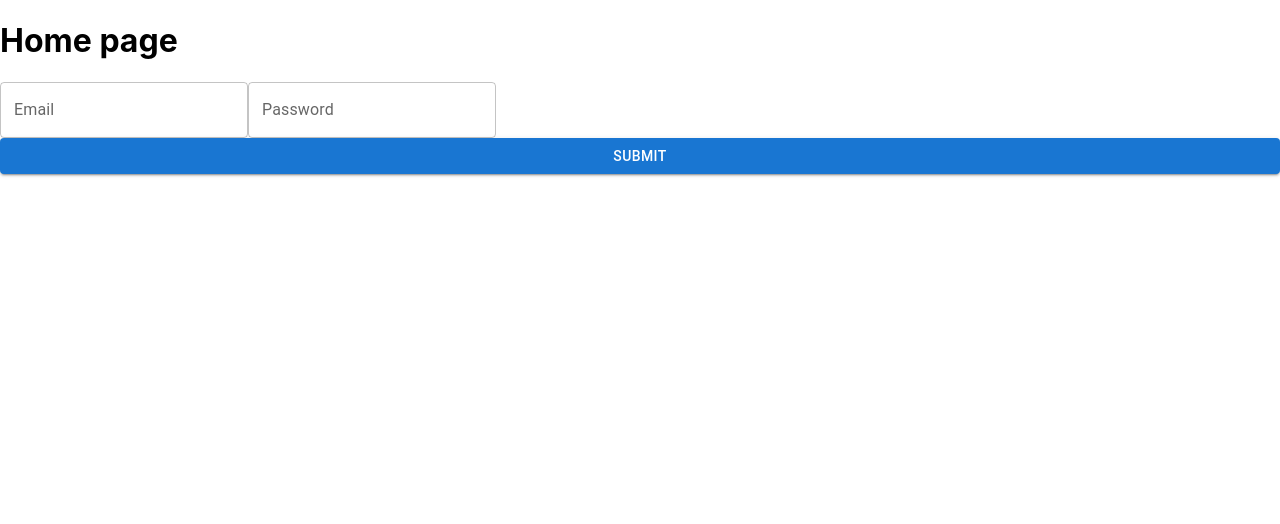
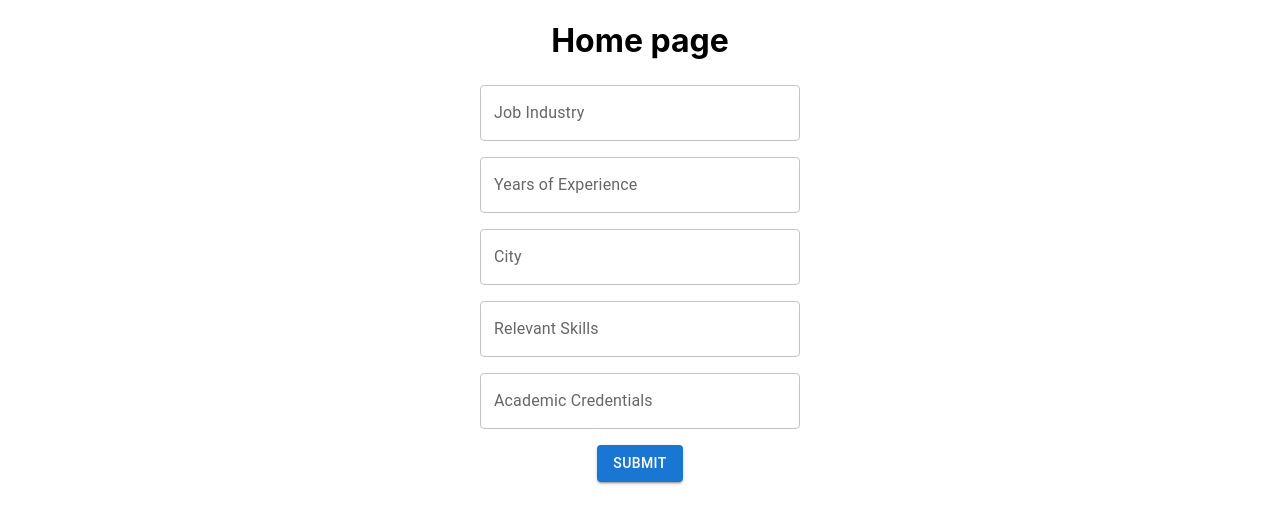
Before and after one commit to cdelapena/JHAIWT, a React (Create React App) app in the folder frontend/: page / in a window 1280 px wide. Shown: the top 524 px of the page. Built offline with nearby package versions, Linux system fonts and the light colour scheme.

Commit message:
created frontend ui

```diff
--- a/frontend/src/App.tsx
+++ b/frontend/src/App.tsx
@@ -8,8 +8,8 @@ function App() {
     <BrowserRouter>
     <Routes>
       <Route index path="/" element={<Home />} />
-      <Route path="/choose" element={<Home />} />
-      <Route path="/adventures" element={<Home />} />
+      <Route path="/path1" element={<Home />} />
+      <Route path="/path2" element={<Home />} />
     </Routes>
   </BrowserRouter>
   );
--- a/frontend/src/Pages/Home/Home.css
+++ b/frontend/src/Pages/Home/Home.css
@@ -0,0 +1,3 @@
+.title {
+    text-align: center;
+}
--- a/frontend/src/Pages/Home/Home.tsx
+++ b/frontend/src/Pages/Home/Home.tsx
@@ -1,10 +1,11 @@
 import React from "react";
 import InputForm from "./InputForm/InputForm"
+import "./Home.css";
 
 const Home = () => {
   return (
     <>
-      <h1>Home page</h1>
+      <h1 className="title">Home page</h1>
       <InputForm />
     </>
   );
--- a/frontend/src/Pages/Home/InputForm/InputForm.css
+++ b/frontend/src/Pages/Home/InputForm/InputForm.css
@@ -0,0 +1,10 @@
+.input-form {
+    text-align: center;
+    width: 20rem;
+    display: flex !important;
+    margin: 1rem auto !important;
+}
+
+.input-form-container{
+    margin: 25px 50px;
+}
--- a/frontend/src/Pages/Home/InputForm/InputForm.tsx
+++ b/frontend/src/Pages/Home/InputForm/InputForm.tsx
@@ -1,26 +1,38 @@
 import React from "react";
 import ReactDOM from "react-dom";
+
+import Button from "@mui/material/Button";
+import TextField, { TextFieldProps } from "@mui/material/TextField";
+import { styled } from "@mui/material/styles";
+
 import { useFormik } from "formik";
 import * as yup from "yup";
-import Button from "@mui/material/Button";
-import TextField from "@mui/material/TextField";
+
+import "./InputForm.css";
+
+// schema: https://github.com/jquense/yup?tab=readme-ov-file#stringurlmessage-string--function-schema
 
 const validationSchema = yup.object({
-  email: yup
+  jobIndustry: yup.string().required("Job industry is required"),
+  yearsOfExperience: yup
+    .number()
+    .integer("Please enter a number")
+    .required("Years of experience is required"),
+  city: yup.string().required("City is required"),
+  relevantSkills: yup.string().required("Relevant skills are required"),
+  academicCredentials: yup
     .string()
-    .email("Enter a valid email")
-    .required("Email is required"),
-  password: yup
-    .string()
-    .min(8, "Password should be of minimum 8 characters length")
-    .required("Password is required"),
+    .required("Academic credentials are required"),
 });
 
 const InputForm = () => {
   const formik = useFormik({
     initialValues: {
-      email: "",
-      password: "",
+      jobIndustry: "",
+      yearsOfExperience: "",
+      city: "",
+      relevantSkills: "",
+      academicCredentials: "",
     },
     validationSchema: validationSchema,
     onSubmit: (values) => {
@@ -29,30 +41,87 @@ const InputForm = () => {
   });
 
   return (
-    <div>
+    <div className="input-form-container">
       <form onSubmit={formik.handleSubmit}>
         <TextField
-          id="email"
-          name="email"
-          label="Email"
-          value={formik.values.email}
+          id="jobIndustry"
+          className="input-form"
+          name="jobIndustry"
+          label="Job Industry"
+          value={formik.values.jobIndustry}
           onChange={formik.handleChange}
           onBlur={formik.handleBlur}
-          error={formik.touched.email && Boolean(formik.errors.email)}
-          helperText={formik.touched.email && formik.errors.email}
+          error={
+            formik.touched.jobIndustry && Boolean(formik.errors.jobIndustry)
+          }
+          helperText={formik.touched.jobIndustry && formik.errors.jobIndustry}
         />
         <TextField
-          id="password"
-          name="password"
-          label="Password"
-          type="password"
-          value={formik.values.password}
+          id="yearsOfExperience"
+          className="input-form"
+          name="yearsOfExperience"
+          label="Years of Experience"
+          value={formik.values.yearsOfExperience}
           onChange={formik.handleChange}
           onBlur={formik.handleBlur}
-          error={formik.touched.password && Boolean(formik.errors.password)}
-          helperText={formik.touched.password && formik.errors.password}
+          error={
+            formik.touched.yearsOfExperience &&
+            Boolean(formik.errors.yearsOfExperience)
+          }
+          helperText={
+            formik.touched.yearsOfExperience && formik.errors.yearsOfExperience
+          }
         />
-        <Button color="primary" variant="contained" fullWidth type="submit">
+        <TextField
+          id="city"
+          className="input-form"
+          name="city"
+          label="City"
+          value={formik.values.city}
+          onChange={formik.handleChange}
+          onBlur={formik.handleBlur}
+          error={formik.touched.city && Boolean(formik.errors.city)}
+          helperText={formik.touched.city && formik.errors.city}
+        />
+        <TextField
+          id="relevantSkills"
+          className="input-form"
+          name="relevantSkills"
+          label="Relevant Skills"
+          value={formik.values.relevantSkills}
+          onChange={formik.handleChange}
+          onBlur={formik.handleBlur}
+          error={
+            formik.touched.relevantSkills &&
+            Boolean(formik.errors.relevantSkills)
+          }
+          helperText={
+            formik.touched.relevantSkills && formik.errors.relevantSkills
+          }
+        />
+        <TextField
+          id="academicCredentials"
+          className="input-form"
+          name="academicCredentials"
+          label="Academic Credentials"
+          value={formik.values.academicCredentials}
+          onChange={formik.handleChange}
+          onBlur={formik.handleBlur}
+          error={
+            formik.touched.academicCredentials &&
+            Boolean(formik.errors.academicCredentials)
+          }
+          helperText={
+            formik.touched.academicCredentials && formik.errors.academicCredentials
+          }
+        />
+
+        <Button
+          color="primary"
+          variant="contained"
+          type="submit"
+          sx={{ display: "flex", marginLeft: "auto", marginRight: "auto" }}
+        >
           Submit
         </Button>
       </form>
```
